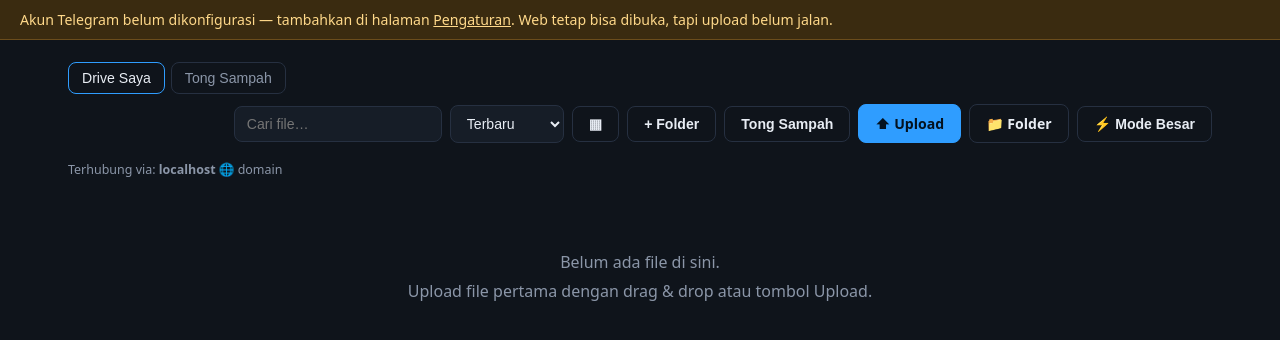
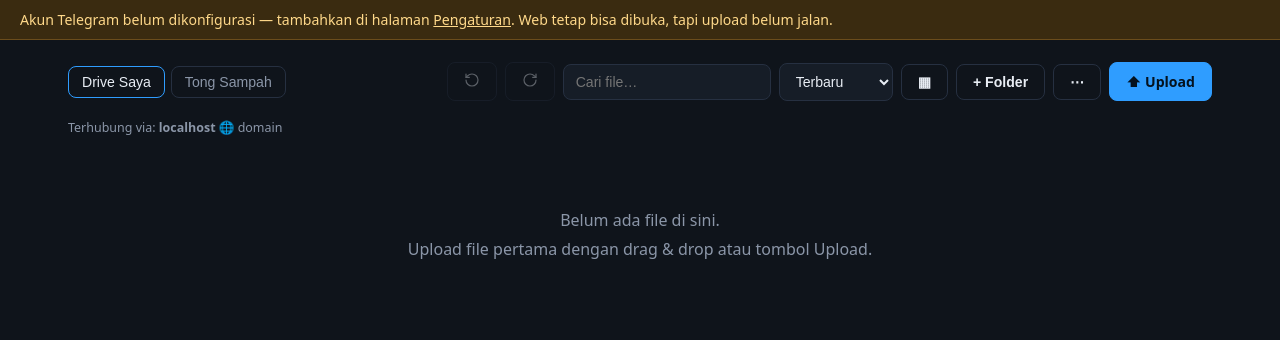
Before and after one commit to diyansantoso26/tgdrive-server, a Flask app: page /drive in a window 1280 px wide. Shown: the part 58-398 px from the top of the page. Run offline with Flask 3, Linux system fonts and the light colour scheme; the visitor is signed in with stand-in values (Sample User, id 1); data comes from the database, SQL or seed files in the repository; data that the repository does not hold is empty.

Commit message:
tgdrive-server: UI baru (undo/redo, menu akun, ikon SVG, 5 tema)

```diff
--- a/templates/drive.html
+++ b/templates/drive.html
@@ -5,6 +5,8 @@
 <div class="toolbar">
   <div class="crumbs" id="crumbs"><button class="crumb on" data-f="root">Drive Saya</button></div>
   <div class="tools">
+    <button class="btn ghost tbtn" id="undoBtn" title="Urungkan (Ctrl+Z)" disabled><svg viewBox="0 0 24 24" width="16" height="16" fill="none" stroke="currentColor" stroke-width="1.8" stroke-linecap="round" stroke-linejoin="round"><path d="M3 12a9 9 0 1 0 9-9 9.75 9.75 0 0 0-6.74 2.74L3 8"/><path d="M3 3v5h5"/></svg></button>
+    <button class="btn ghost tbtn" id="redoBtn" title="Ulangi (Ctrl+Shift+Z)" disabled><svg viewBox="0 0 24 24" width="16" height="16" fill="none" stroke="currentColor" stroke-width="1.8" stroke-linecap="round" stroke-linejoin="round"><path d="M21 12a9 9 0 1 1-9-9c2.52 0 4.93 1 6.74 2.74L21 8"/><path d="M21 3v5h-5"/></svg></button>
     <input id="q" type="search" placeholder="Cari file…">
     <select id="sort">
       <option value="date-desc">Terbaru</option>
@@ -16,14 +18,19 @@
     </select>
     <button class="btn ghost" id="viewToggle" title="Ganti tampilan">▦</button>
     <button class="btn ghost" id="newFolderBtn">+ Folder</button>
-    <button class="btn ghost" id="trashBtn">Tong Sampah</button>
+    <div class="ovwrap">
+      <button class="btn ghost" id="ovBtn" title="Menu lainnya">⋯</button>
+      <div class="ovdrop hidden" id="ovDrop">
+        <a class="accmi" id="trashBtn"><svg viewBox="0 0 24 24" fill="none" stroke="currentColor" stroke-width="1.8" stroke-linecap="round" stroke-linejoin="round"><path d="M3 6h18"/><path d="M19 6v14a2 2 0 0 1-2 2H7a2 2 0 0 1-2-2V6"/><path d="M8 6V4a2 2 0 0 1 2-2h4a2 2 0 0 1 2 2v2"/></svg>Tong Sampah</a>
+        <label class="accmi" for="folderInput"><svg viewBox="0 0 24 24" fill="none" stroke="currentColor" stroke-width="1.8" stroke-linecap="round" stroke-linejoin="round"><path d="M4 20h16a2 2 0 0 0 2-2V8a2 2 0 0 0-2-2h-7.9a2 2 0 0 1-1.69-.9L9.6 3.9A2 2 0 0 0 7.93 3H4a2 2 0 0 0-2 2v13a2 2 0 0 0 2 2Z"/><path d="M12 11v6"/><path d="M9 14h6"/></svg>Upload folder</label>
+        {% if is_pro %}
+        <a class="accmi" id="directBtn" title="Mode upload besar via jalur langsung (tanpa batas Cloudflare)"><svg viewBox="0 0 24 24" fill="none" stroke="currentColor" stroke-width="1.8" stroke-linecap="round" stroke-linejoin="round"><polygon points="13 2 3 14 12 14 11 22 21 10 12 10 13 2"/></svg>Mode Besar</a>
+        {% endif %}
+      </div>
+    </div>
     <label class="btn primary" for="fileInput">⬆ Upload</label>
     <input id="fileInput" type="file" multiple hidden>
-    <label class="btn ghost" for="folderInput" title="Upload satu folder beserta isinya">📁 Folder</label>
     <input id="folderInput" type="file" webkitdirectory hidden>
-    {% if is_pro %}
-    <button class="btn ghost" id="directBtn" title="Mode upload besar via jalur langsung (tanpa batas Cloudflare)">⚡ Mode Besar</button>
-    {% endif %}
   </div>
 </div>
 <div id="directBar" class="warnbar hidden" style="margin-bottom:12px"></div>
@@ -40,6 +47,14 @@
 {% block scripts %}
 <script>
 initDrive();
+// Menu ⋯ (Tong Sampah, Upload folder, Mode Besar)
+(function(){
+  const b=document.getElementById('ovBtn'),d=document.getElementById('ovDrop');
+  if(!b||!d)return;
+  b.addEventListener('click',e=>{e.stopPropagation();d.classList.toggle('hidden')});
+  document.addEventListener('click',e=>{if(!d.classList.contains('hidden')&&!e.target.closest('.ovwrap'))d.classList.add('hidden')});
+  d.addEventListener('click',()=>d.classList.add('hidden'));
+})();
 // Indikator koneksi: domain vs jalur langsung (IP publik)
 (function(){
   const b=document.getElementById('connBadge');if(!b)return;
```
